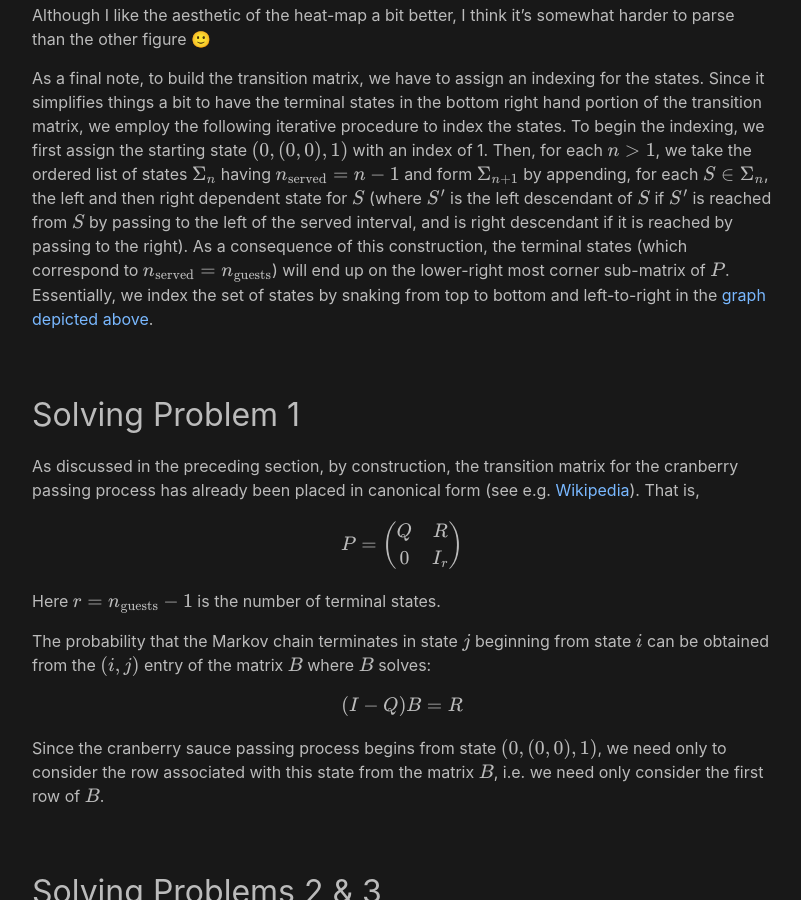
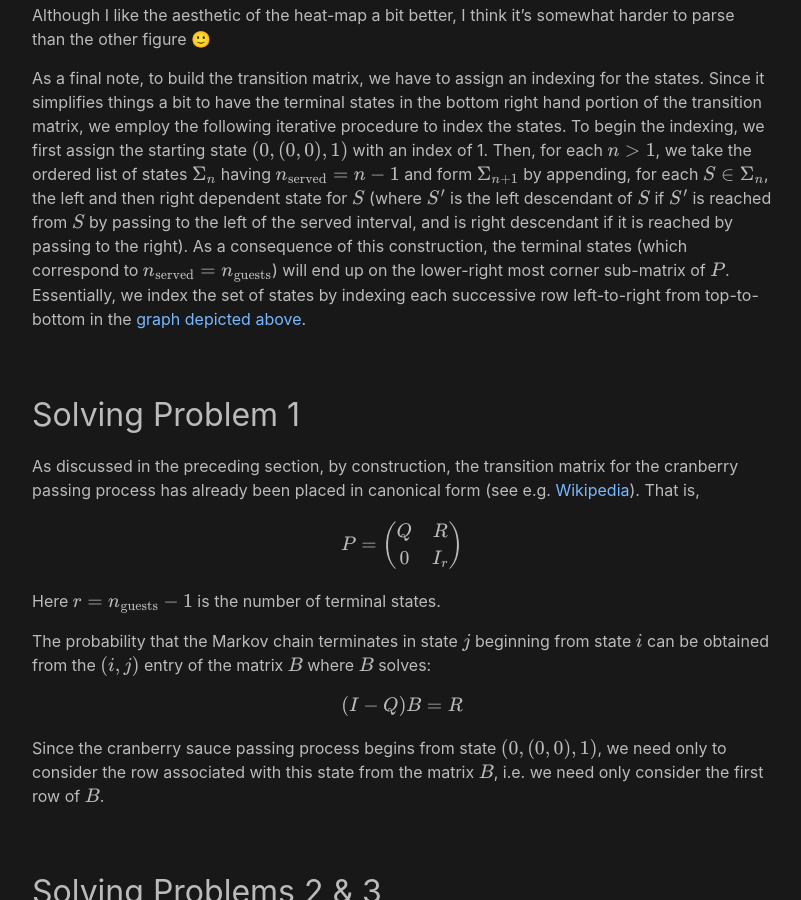
Before and after one commit to pkepley/pkepley.github.io, a Jekyll site: the page built from _posts/2020-11-29-RiddlerLazyCranberry.md, in a window 1280 px wide and 900 px high, scrolled down 3821 px. Shown: the whole window, without its empty margins (238-1039 px from the left). Built offline with Jekyll 4.4.1, drawn with Linux system fonts in a browser that asks for light colours; formulas are drawn with MathJax 3.

Commit message:
Correction about indexing.

```diff
--- a/_posts/2020-11-29-RiddlerLazyCranberry.md
+++ b/_posts/2020-11-29-RiddlerLazyCranberry.md
@@ -195,8 +195,8 @@ reached by passing to the right). As a consequence of this
 construction, the terminal states (which correspond to
 $$n_\text{served} = n_\text{guests}$$) will end up on the lower-right
 most corner sub-matrix of $$P$$. Essentially, we index the set of
-states by snaking from top to bottom and left-to-right in the [graph
-depicted above](#six_guest_DAG).
+states by indexing each successive row left-to-right from
+top-to-bottom in the [graph depicted above](#six_guest_DAG).
 
 
 ## Solving Problem 1
```
